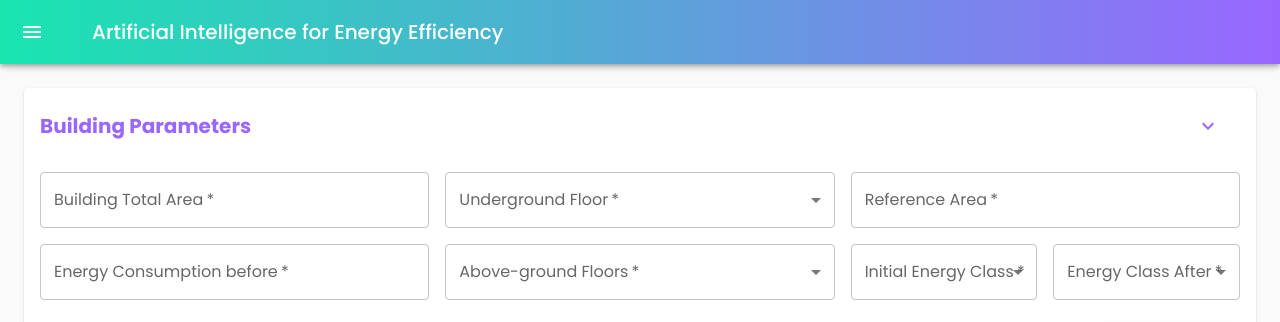
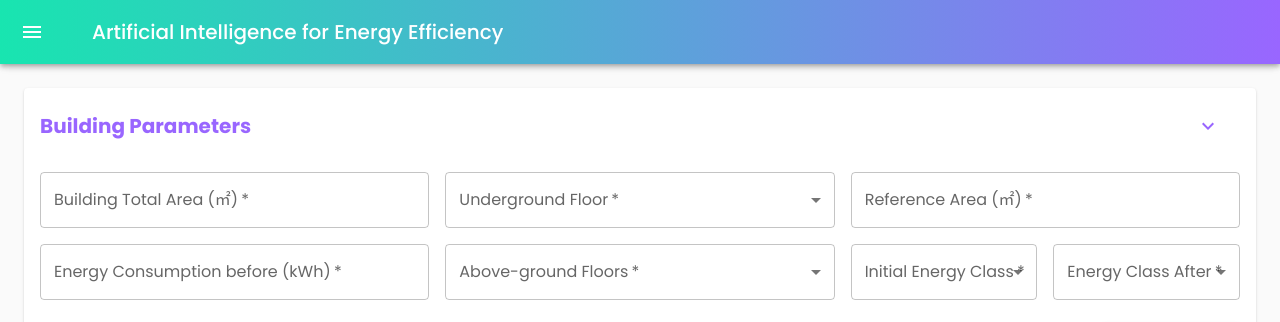
Before and after one commit to epu-ntua/enershare-ai4ef-frontend, a React (Create React App) app: page /investment-planning in a window 1280 px wide. Shown: the top 322 px of the page. Built offline with nearby package versions, Linux system fonts and the light colour scheme.

Commit message:
InvestmentPlanning.js: Small additions.

```diff
--- a/src/pages/InvestmentPlanning.js
+++ b/src/pages/InvestmentPlanning.js
@@ -165,7 +165,7 @@ function InvestmentPlanning() {
                         <Grid item xs={12} sm={4}>
                             <TextField
                                 name="BuildingTotalArea"
-                                label="Building Total Area"
+                                label="Building Total Area (&#13217;)"
                                 fullWidth
                                 value={formData.BuildingTotalArea}
                                 onChange={handleFormChange}
@@ -192,7 +192,7 @@ function InvestmentPlanning() {
                         <Grid item xs={12} sm={4}>
                             <TextField
                                 name="ReferenceArea"
-                                label="Reference Area"
+                                label="Reference Area (&#13217;)"
                                 fullWidth
                                 value={formData.ReferenceArea}
                                 onChange={handleFormChange}
@@ -206,7 +206,7 @@ function InvestmentPlanning() {
                         <Grid item xs={12} sm={4}>
                             <TextField
                                 name="EnergyConsumptionBefore"
-                                label="Energy Consumption before"
+                                label="Energy Consumption before (kWh)"
                                 fullWidth
                                 value={formData.EnergyConsumptionBefore}
                                 onChange={handleFormChange}
```
